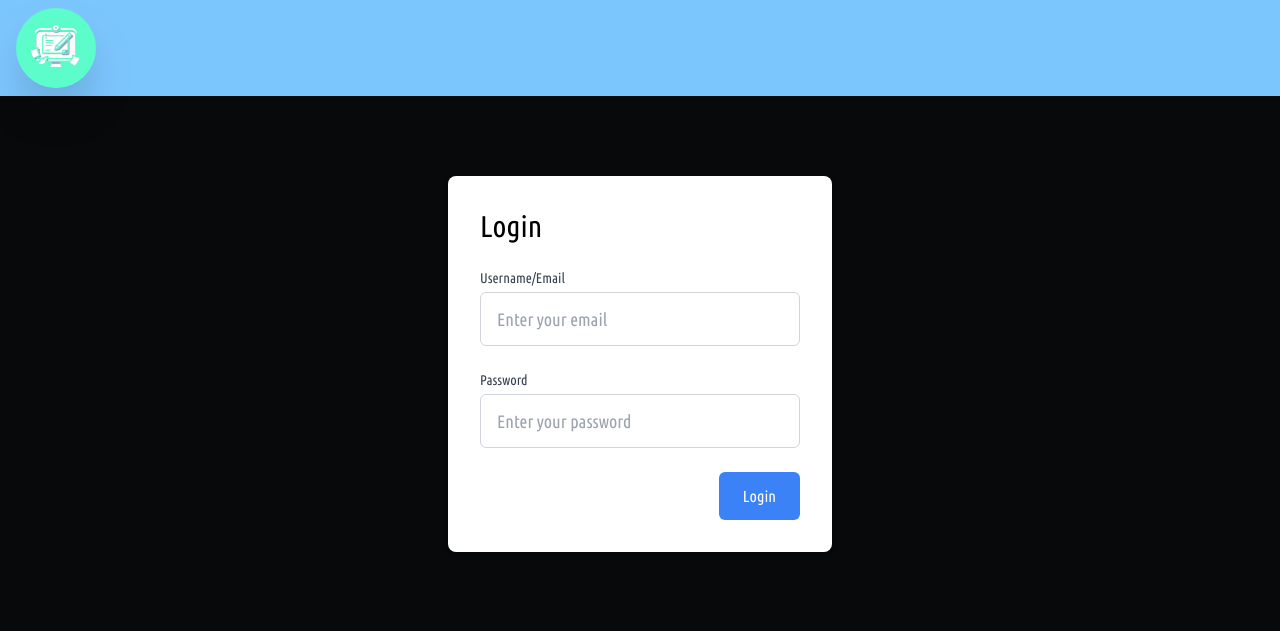
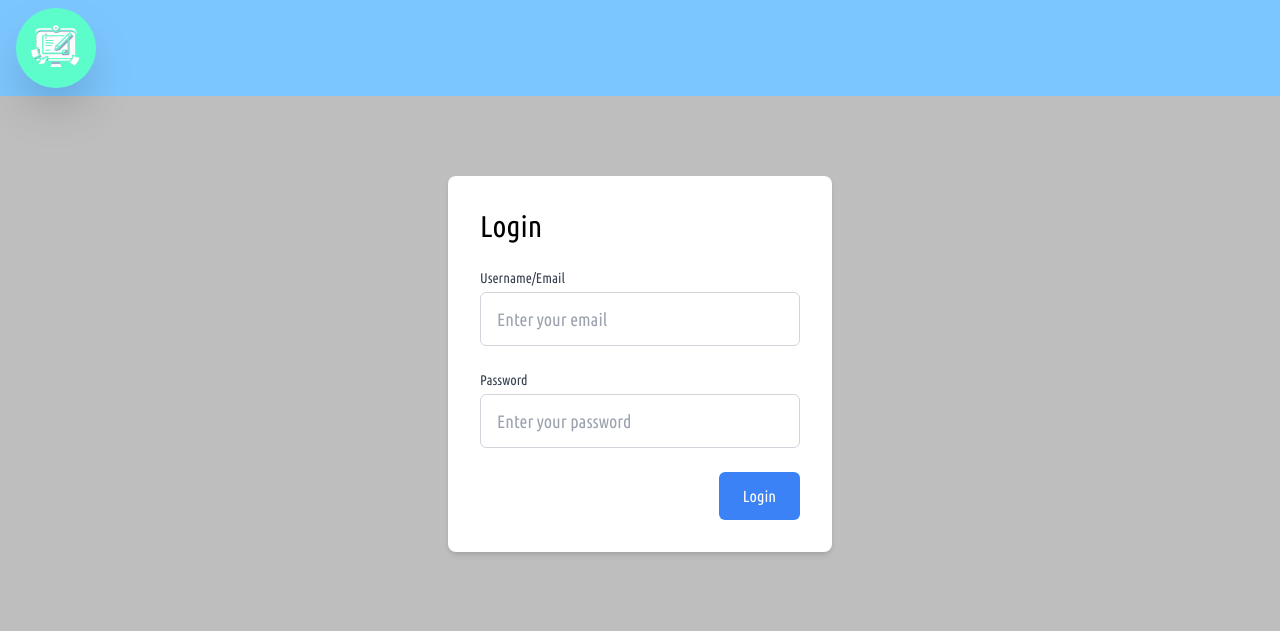
Before and after one commit to Cioffosplat/ClassevivaComms, a PHP site: page / in a window 1280 px wide. Shown: the top 631 px of the page. Run offline with PHP 8.4, Linux system fonts and the light colour scheme.

Commit message:
Fixed colour schemes

```diff
--- a/index.php
+++ b/index.php
@@ -57,7 +57,7 @@ if (!$loggedIn) {
         <img id="logoLogin" alt="Logo" class="w-20 h-20 rounded-full cursor-pointer shadow-2xl hover" onclick="redirectToHomepage()" src="resources/images/logos/logoTheme0.jpg">
     </div>
 
-    <div class="container mx-auto py-20 bg-gray-0 h-50 flex justify-center">
+    <div id= "loginPage" class="container mx-auto py-20 h-50 flex justify-center">
         <div class="bg-white p-8 rounded-lg shadow-md w-96">
             <h2 class="text-3xl mb-6">Login</h2>
             <form method="post">
@@ -103,7 +103,7 @@ if (!$loggedIn) {
     <link href="style.css" rel="stylesheet">
 </head>
 
-<body id='body' class="text-white">
+<body id='body'>
 <div id="header" class="px-4 py-2 flex justify-between items-center relative">
     <div>
         <img id="logo" alt="Logo" class="w-20 h-20 rounded-full cursor-pointer shadow-2xl hover" onclick="redirectToHomepage()">
@@ -111,10 +111,10 @@ if (!$loggedIn) {
     <div class="flex items-center">
         <img id="paintbrushButton" class="paintbrush w-6 h-6 cursor-pointer" src="resources/images/paintbrush/paintbrushTheme0.png" alt="Paintbrush" onclick="togglePaintbrushMenu()">
         <div id="paintbrushMenu" class="absolute z-10 bg-gray-200 p-4 rounded-lg top-20 right-0 scale-100 origin-top shadow-2xl">
-            <button onclick="setTheme('theme0')" id='theme0' class="block my-2 p-2 text-white rounded-md focus:ring shadow-2xl">Default</button>
-            <button onclick="setTheme('theme1')" id='theme1' class="block my-2 p-2 text-white rounded-md focus:ring shadow-2xl">Theme 1</button>
-            <button onclick="setTheme('theme2')" id='theme2' class="block my-2 p-2 text-white rounded-md focus:ring shadow-2xl">Theme 2</button>
-            <button onclick="setTheme('theme3')" id='theme3' class="block my-2 p-2 text-white rounded-md focus:ring shadow-2xl">Theme 3</button>
+            <button onclick="setTheme('theme0')" id='theme0' class="block my-2 p-2 rounded-md focus:ring shadow-2xl">Default</button>
+            <button onclick="setTheme('theme1')" id='theme1' class="block my-2 p-2 rounded-md focus:ring shadow-2xl">Theme 1</button>
+            <button onclick="setTheme('theme2')" id='theme2' class="block my-2 p-2 rounded-md focus:ring shadow-2xl">Theme 2</button>
+            <button onclick="setTheme('theme3')" id='theme3' class="block my-2 p-2 rounded-md focus:ring shadow-2xl">Theme 3</button>
         </div>
         <img id="userIcon" alt="User Icon" class="w-10 h-10 rounded-full ml-2 cursor-pointer" onclick="redirectToProfile()">
     </div>
--- a/script.js
+++ b/script.js
@@ -19,6 +19,7 @@ function setTheme(theme) {
     sessionStorage.setItem('theme', theme);
     document.getElementById('header').style.backgroundColor = 'var(--' + theme + '-secondary-color)';
     document.getElementById('body').style.backgroundColor = 'var(--' + theme + '-background-color)';
+    document.getElementById('body').style.color = 'var(--' + theme + '-text-color)';
     document.getElementById('paintbrushMenu').style.backgroundColor = 'var(--' + theme + '-accent-color)';
     document.getElementById('logo').src = 'resources/images/logos/logo' + theme.charAt(0).toUpperCase() + theme.slice(1) + '.jpg';
     document.getElementById('userIcon').src = 'resources/images/users/defaultUser' + theme.charAt(0).toUpperCase() + theme.slice(1) + '.jpg';
--- a/style.css
+++ b/style.css
@@ -3,25 +3,29 @@
     --theme0-primary-color: #5DFDCB;
     --theme0-secondary-color: #7CC6FE;
     --theme0-accent-color: #F4FAFF;
-    --theme0-text-color: #8789C0;
-    --theme0-background-color: #08090A;
+    --theme0-accent2-color: #8789C0;
+    --theme0-text-color: #000000;
+    --theme0-background-color: #bdbebd;
 
     --theme1-primary-color: #221d23;
     --theme1-secondary-color: #4f3824;
     --theme1-accent-color: #d1603d;
-    --theme1-text-color: #ddb967;
+    --theme1-accent2-color: #ddb967;
+    --theme1-text-color: #000000;
     --theme1-background-color: #d0e37f;
 
     --theme2-primary-color: #210B2C;
     --theme2-secondary-color: #55286F;
     --theme2-accent-color: #BC96E6;
-    --theme2-text-color: #D8B4E2;
+    --theme2-accent2-color: #D8B4E2;
+    --theme2-text-color: #FFFFFF;
     --theme2-background-color: #AE759F;
 
     --theme3-primary-color: #EEE0CB;
     --theme3-secondary-color: #BAA898;
     --theme3-accent-color: #848586;
-    --theme3-text-color: #C2847A;
+    --theme3-accent2-color: #C2847A;
+    --theme3-text-color: #FFFFFF;
     --theme3-background-color: #280003;
 }
 
@@ -31,7 +35,8 @@
 
 body{
     font-family: "Ubuntu Condensed", sans-serif;
-    background-color: var(--theme0-background-color)
+    background-color: var(--theme0-background-color);
+    color: var(--theme0-text-color);
 }
 
 #paintbrushMenu {
@@ -48,6 +53,9 @@ body{
     background-color: var(--theme0-accent-color);
 }
 
+#loginPage{
+    background-color: var(--theme0-background-color);
+}
 
 #theme0{
     background-color: var(--theme0-secondary-color)
```
